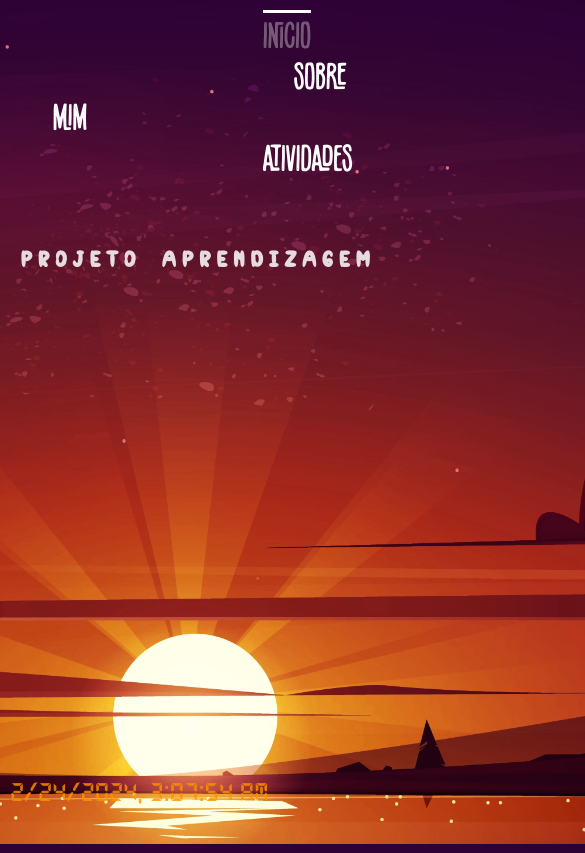
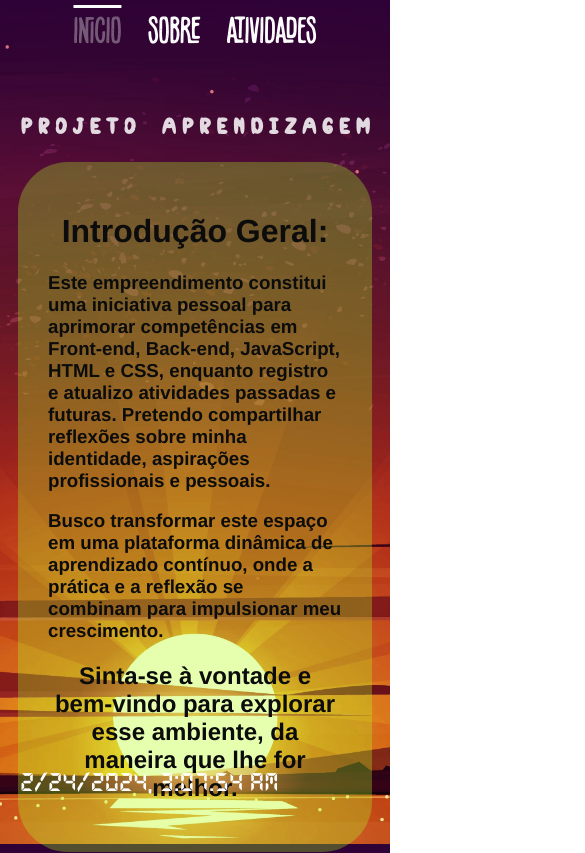
Before and after one commit to HenriqueQSanches/ProjetoSite-Mod1, a plain HTML site: page Index.html in a window 390 px wide. Shown: the top 853 px of the page, 585 px wide, since content can reach past the window. Drawn offline with Linux system fonts and the light colour scheme.

Commit message:
Estilo.css

```diff
--- a/Estilo.css
+++ b/Estilo.css
@@ -21,7 +21,6 @@ h1 {
 
 .menu {
     background-color: rgba(0, 0, 0, 0);
-    padding: 5px 5px;
     font-family: minhaFonte;
     font-size: xx-large;
 }
@@ -105,6 +104,26 @@ h1 {
     color: rgb(12, 12, 12);
 }
 
+/* PARTE PARA MOBILE ABAIXO */
+
+@media screen and (max-width: 768px) {
+
+    .menu li a {
+        margin: 10px;
+    }
+
+    .page {
+        margin: 10px;
+        font-size: medium;
+    }
+
+    .horas {
+        color: rgb(255, 255, 255);
+        margin: 10px;
+    }
+
+}
+
 /*    Aqui, fiz para que a mensagem apareça só ao passar o mouse, mas não senti que teve um bom aspecto visual nessa parte do site, por isso deixei comentada, apenas.
 
 .page {
--- a/EstiloSobre.css
+++ b/EstiloSobre.css
@@ -79,3 +79,18 @@
     font-family: fontePage;
     src: url(CandyCane.otf);
 }
+
+/* PARTE PARA MOBILE ABAIXO */
+
+@media screen and (max-width: 768px) {
+
+    .menu li a {
+        margin: 10px;
+    }
+
+    .horas {
+        color: rgb(255, 255, 255);
+        margin: 10px;
+    }
+
+}
--- a/Index.html
+++ b/Index.html
@@ -11,7 +11,7 @@
     <nav class="menu">
         <ul>
             <li><a class="inicioClicado" href="#inicio" onclick="inicio()">INICIO</a></li>
-            <li><a href="#Sobre" onclick="sobre()">SOBRE MIM</a></li>
+            <li><a href="#Sobre" onclick="sobre()">SOBRE</a></li>
             <li><a href="#atividades" onclick="atividades()">ATIVIDADES</a></li>
         </ul>
     </nav>
```
Also changed, not shown: Sobre.html (+1 -1 lines).
